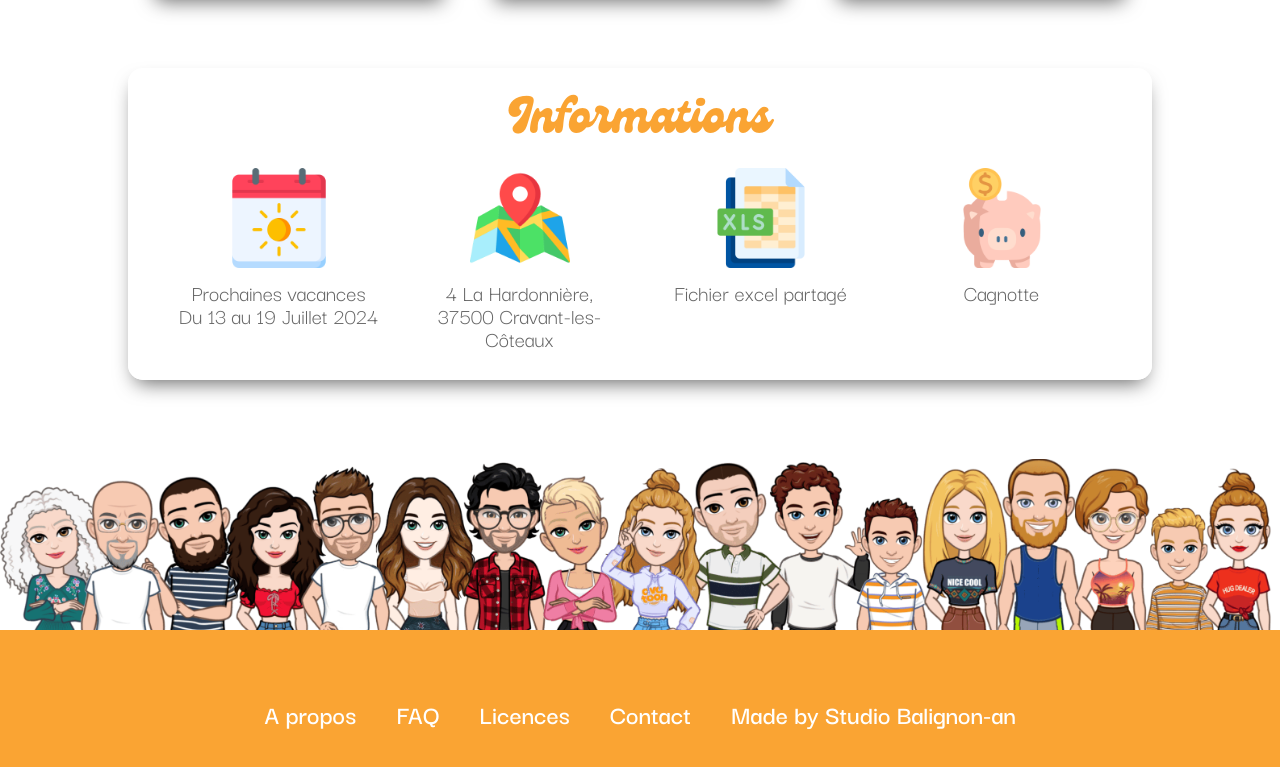
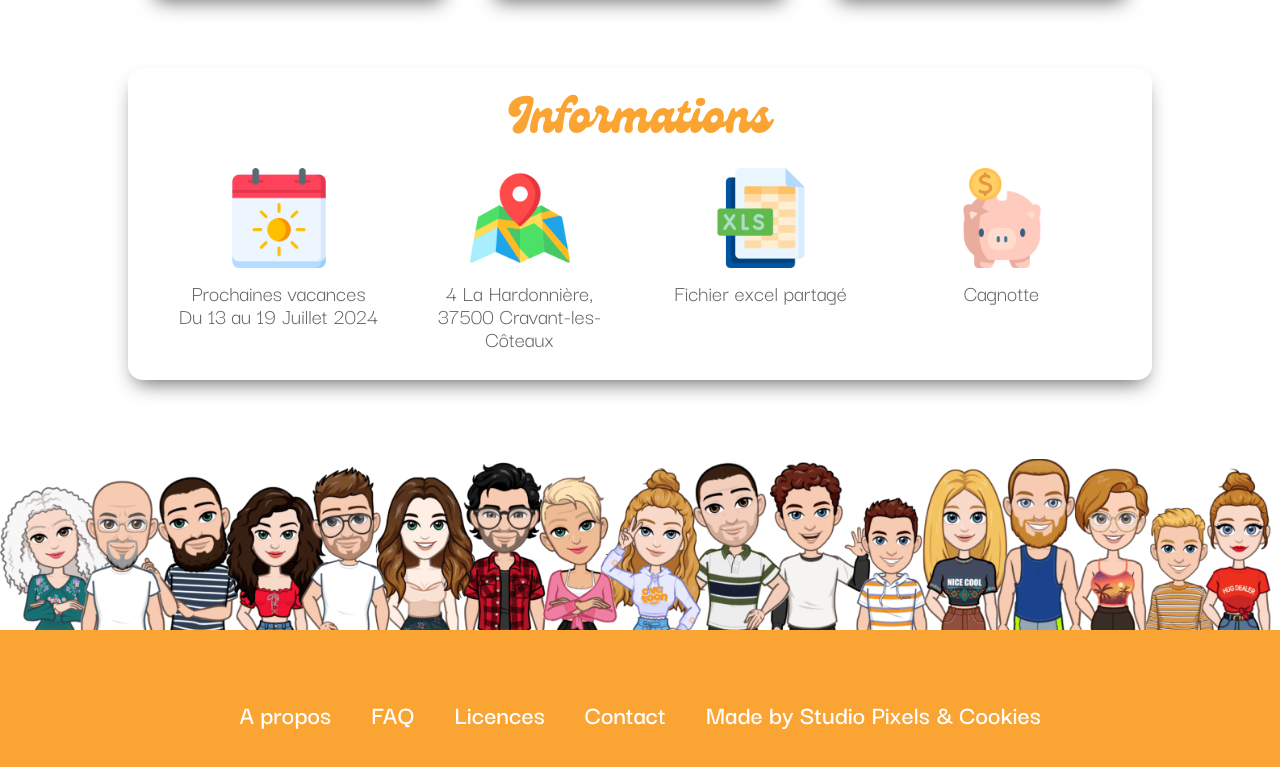
Before and after one commit to PixelsAndCookies/lets-go-to-the-summer, a React (Vite) app: page / in a window 1280 px wide. Shown: the part 1891-2658 px from the top of the page. Built offline with nearby package versions, Linux system fonts and the light colour scheme.

Commit message:
Update Footer.jsx

```diff
--- a/src/components/Footer/Footer.jsx
+++ b/src/components/Footer/Footer.jsx
@@ -18,7 +18,7 @@ export const Footer = () => {
                 <li>
                     <Link to="/contact">Contact</Link>
                 </li>
-                <li>Made by Studio Balignon-an</li>
+                <li>Made by Studio Pixels & Cookies</li>
             </ul>
         </footer>
     );
```
